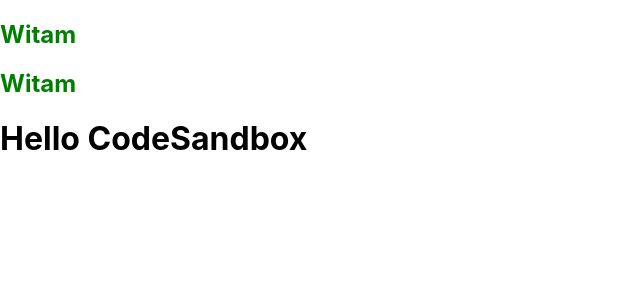
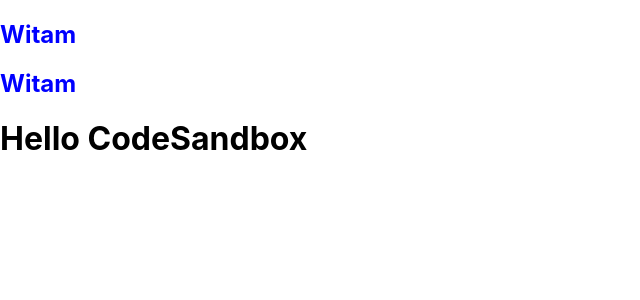
Before and after one commit to mateu52/wzorce-react, a React (Create React App) app: page / in a window 1280 px wide. Shown: the top 300 px of the page, without its empty margins (0-640 px from the left). Built offline with nearby package versions, Linux system fonts and the light colour scheme.

Commit message:
myContext

```diff
--- a/src/App.js
+++ b/src/App.js
@@ -1,14 +1,21 @@
 //import logo from './logo.svg';
 //import './App.css';
-
+import React from 'react';
 const theme = {
   color:"blue"
 }
+const MyContext = React.createContext();
+
 function Split({props}){
   return(
-    <div>
-      <h2 style={{color: "green"}}>Witam</h2>
-    </div>
+    <MyContext.Consumer>
+      {value=>(
+        <div>
+        <h2 style={{color: value.color}}>Witam</h2>
+      </div>
+      )}
+
+    </MyContext.Consumer>
   )
 }
 function FancyBorder({ props }) {
@@ -19,10 +26,14 @@
     </div>
   );
 }
+
 function App() {
   return (
     <div className="App">
-      <FancyBorder />
+      <MyContext.Provider value={theme}>
+        <FancyBorder />
+      </MyContext.Provider>
+
       <h1>Hello CodeSandbox</h1>
     </div>
   );
```
